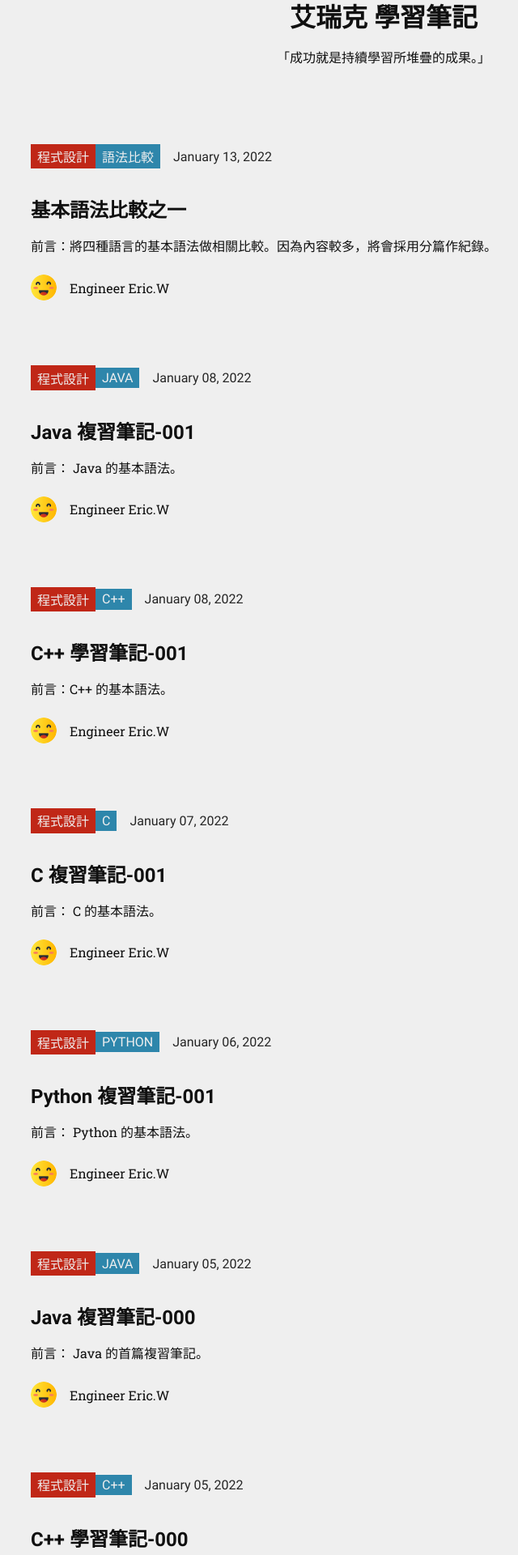
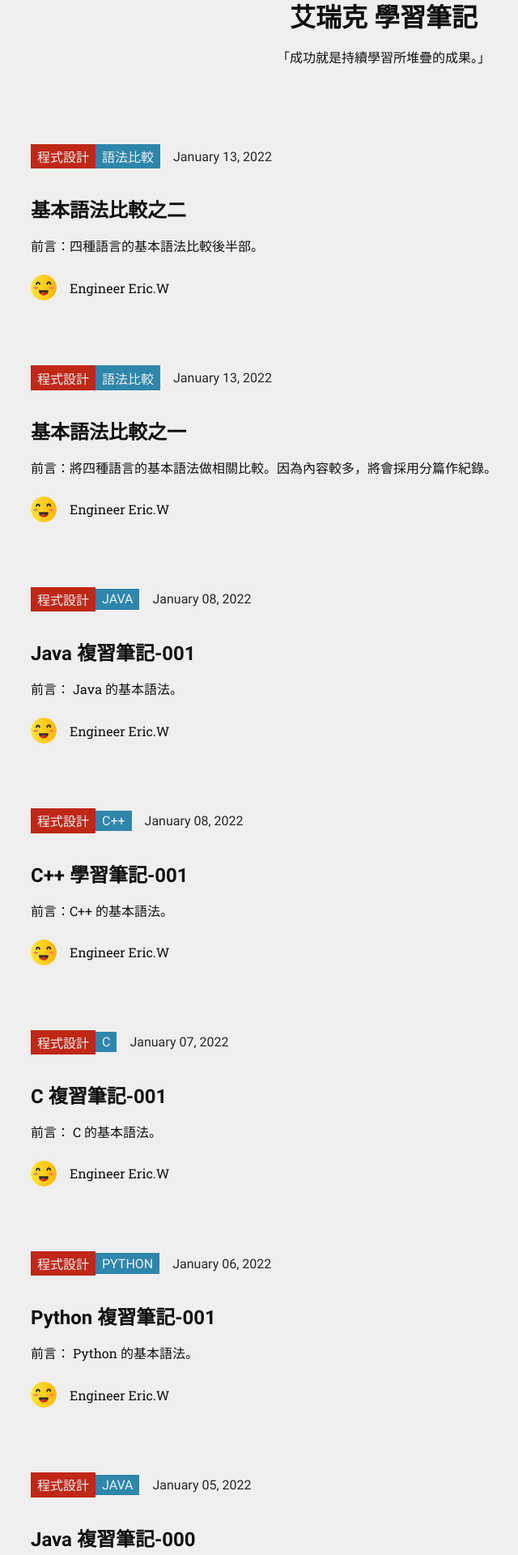
Before and after one commit to ericwang1013/ericwang1013.github.io, a Jekyll site: the page index.html, which Jekyll copies as it is, in a window 1280 px wide. Shown: the part 314-2234 px from the top of the page at 81% size, without its empty margins (166-806 px from the left). Built offline with Jekyll 4.4.1, drawn with Linux system fonts in a browser that asks for light colours; some of the changed text lies outside the part shown.

Commit message:
Update index.html

```diff
--- a/index.html
+++ b/index.html
@@ -417,6 +417,44 @@
     </section>
 
 
+        <section class="snippet snippet_programming-compare-2022-01-13-basic-syntax-compare-cont">
+            <style>
+    .snippet_programming-compare-2022-01-13-basic-syntax-compare-cont::after {
+
+        background-image:
+        radial-gradient(ellipse closest-side, var(--c-snippetBackgroundExternal), var(--c-snippetBackgroundInternal)),
+        url(
+
+                https://ericwang1013.github.io/
+
+        );
+    }
+    </style>
+<a class="snippet__link" href="/programming/compare/2022/01/13/basic-syntax-compare-cont.html">
+    <section class="snippet__data">
+        <section class="snippet__data__metadata">
+            <section class="snippet__data__metadata__category">
+
+                    <p class="snippet__data__metadata__category__title" style="background: var(--c-themeHueRed)">程式設計</p>
+                        <p class="snippet__data__metadata__category__title" style="background: var(--c-themeHueBlue)">語法比較</p>
+
+            </section>
+            <p class="snippet__data__metadata__date">January 13, 2022</p>
+        </section>
+        <h2 class="snippet__data__header">基本語法比較之二</h2>
+        <p class="snippet__data__text">前言：四種語言的基本語法比較後半部。
+</p>
+
+            <div class="snippet__data__author">
+
+                <img src="https://ericwang1013.github.io/assets/img/authors/eric.png"/>
+                <p>Engineer Eric.W</p>
+            </div>
+
+    </section>
+</a>
+        </section>
+
         <section class="snippet snippet_programming-compare-2022-01-13-basic-syntax-compare">
             <style>
     .snippet_programming-compare-2022-01-13-basic-syntax-compare::after {
@@ -759,44 +797,6 @@
 </a>
         </section>
 
-        <section class="snippet snippet_ros-2022-01-02-what-is-ros">
-            <style>
-    .snippet_ros-2022-01-02-what-is-ros::after {
-
-        background-image:
-        radial-gradient(ellipse closest-side, var(--c-snippetBackgroundExternal), var(--c-snippetBackgroundInternal)),
-        url(
-
-                https://ericwang1013.github.io/
-
-        );
-    }
-    </style>
-<a class="snippet__link" href="/ros/2022/01/02/what-is-ros.html">
-    <section class="snippet__data">
-        <section class="snippet__data__metadata">
-            <section class="snippet__data__metadata__category">
-
-                    <p class="snippet__data__metadata__category__title" style="background: var(--c-themeHueGreen)">ROS</p>
-
-            </section>
-            <p class="snippet__data__metadata__date">January 02, 2022</p>
-        </section>
-        <h2 class="snippet__data__header">什麼是「ROS」？</h2>
-        <p class="snippet__data__text">前言：
-未來的產業趨勢 「機器人」！
-</p>
-
-            <div class="snippet__data__author">
-
-                <img src="https://ericwang1013.github.io/assets/img/authors/eric.png"/>
-                <p>Engineer Eric.W</p>
-            </div>
-
-    </section>
-</a>
-        </section>
-
 </section>
 
     <footer class="footer">
```
